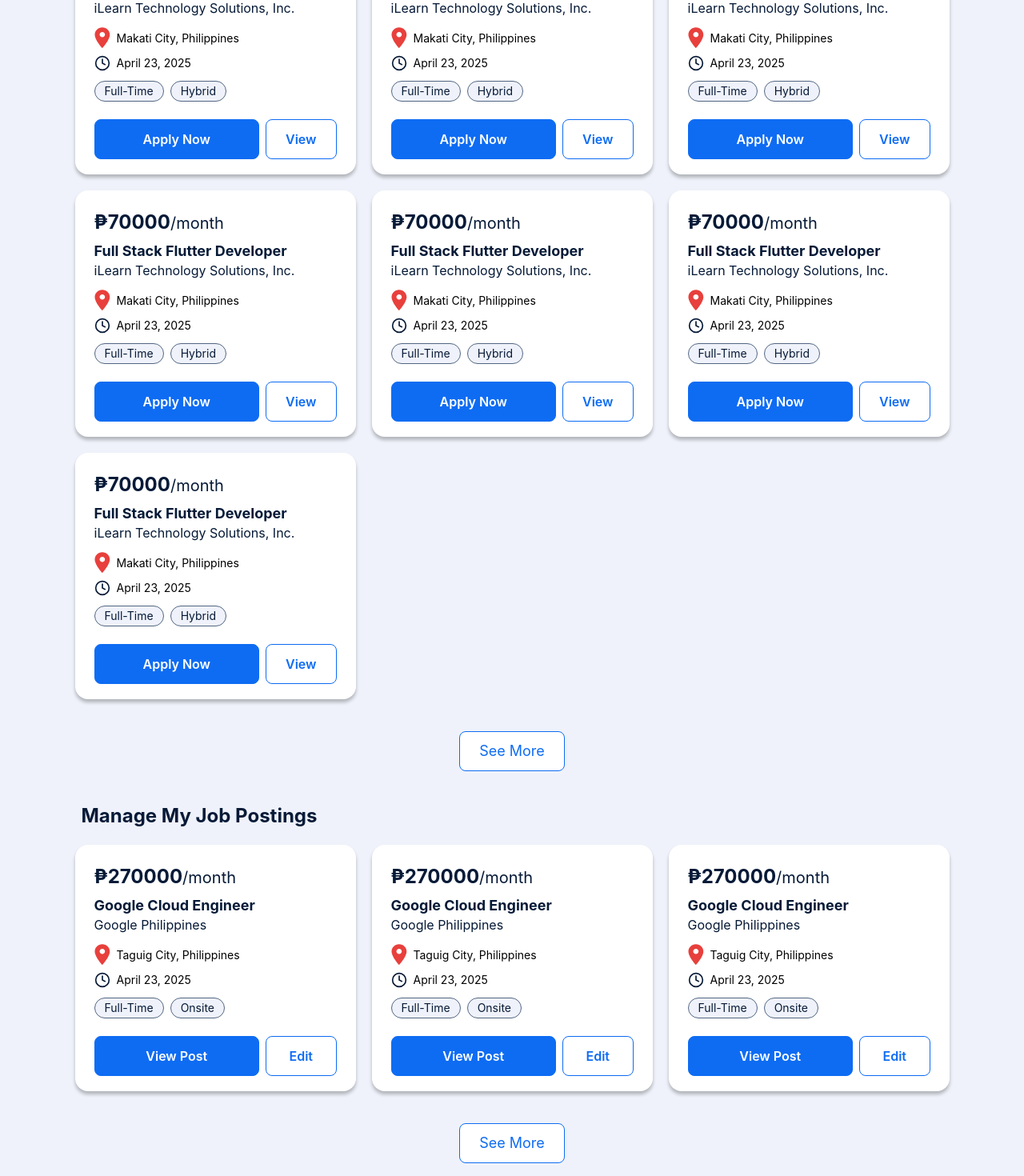
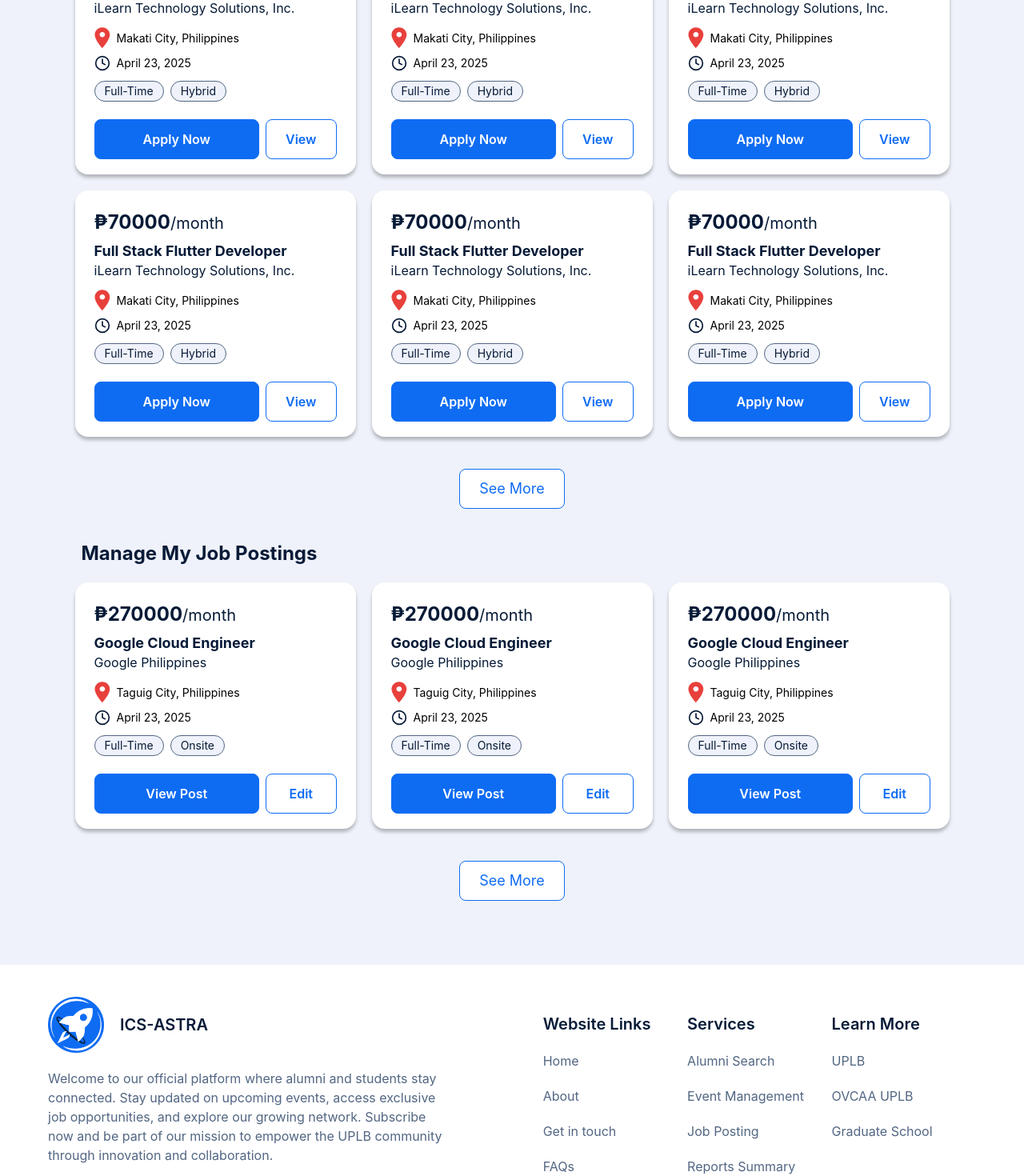
Before and after one commit to fofajardo/cmsc128-ics-astra, a Next.js app: page /jobs in a window 1280 px wide. Shown: the part 1000-2470 px from the top of the page at 80% size. Built offline with nearby package versions, Linux system fonts and the light colour scheme.

Commit message:
feat: jobs pagination

```diff
--- a/app/(home)/jobs/dummy.js
+++ b/app/(home)/jobs/dummy.js
@@ -1,14 +1,16 @@
-const jobs = [
+const dummyJobs = [
     { job_id: 0, salary: 70000, job_title: "Full Stack Flutter Developer", company_name: "iLearn Technology Solutions, Inc.", location: "Makati City, Philippines", expires_at: new Date(), employment_type: "Full-Time", location_type: "Hybrid", apply_link: "https://amis.uplb.edu.ph/" },
     { job_id: 1, salary: 70000, job_title: "Full Stack Flutter Developer", company_name: "iLearn Technology Solutions, Inc.", location: "Makati City, Philippines", expires_at: new Date(), employment_type: "Full-Time", location_type: "Hybrid", apply_link: "https://amis.uplb.edu.ph/" },
     { job_id: 2, salary: 70000, job_title: "Full Stack Flutter Developer", company_name: "iLearn Technology Solutions, Inc.", location: "Makati City, Philippines", expires_at: new Date(), employment_type: "Full-Time", location_type: "Hybrid", apply_link: "https://amis.uplb.edu.ph/" },
     { job_id: 3, salary: 70000, job_title: "Full Stack Flutter Developer", company_name: "iLearn Technology Solutions, Inc.", location: "Makati City, Philippines", expires_at: new Date(), employment_type: "Full-Time", location_type: "Hybrid", apply_link: "https://amis.uplb.edu.ph/" },
     { job_id: 4, salary: 70000, job_title: "Full Stack Flutter Developer", company_name: "iLearn Technology Solutions, Inc.", location: "Makati City, Philippines", expires_at: new Date(), employment_type: "Full-Time", location_type: "Hybrid", apply_link: "https://amis.uplb.edu.ph/" },
     { job_id: 5, salary: 70000, job_title: "Full Stack Flutter Developer", company_name: "iLearn Technology Solutions, Inc.", location: "Makati City, Philippines", expires_at: new Date(), employment_type: "Full-Time", location_type: "Hybrid", apply_link: "https://amis.uplb.edu.ph/" },
-    { job_id: 6, salary: 70000, job_title: "Full Stack Flutter Developer", company_name: "iLearn Technology Solutions, Inc.", location: "Makati City, Philippines", expires_at: new Date(), employment_type: "Full-Time", location_type: "Hybrid", apply_link: "https://amis.uplb.edu.ph/" }
+    { job_id: 6, salary: 70000, job_title: "Full Stack Flutter Developer", company_name: "iLearn Technology Solutions, Inc.", location: "Makati City, Philippines", expires_at: new Date(), employment_type: "Full-Time", location_type: "Hybrid", apply_link: "https://amis.uplb.edu.ph/" },
+    { job_id: 7, salary: 70000, job_title: "Full Stack Flutter Developer", company_name: "iLearn Technology Solutions, Inc.", location: "Makati City, Philippines", expires_at: new Date(), employment_type: "Full-Time", location_type: "Hybrid", apply_link: "https://amis.uplb.edu.ph/" },
+    { job_id: 8, salary: 70000, job_title: "Full Stack Flutter Developer", company_name: "iLearn Technology Solutions, Inc.", location: "Makati City, Philippines", expires_at: new Date(), employment_type: "Full-Time", location_type: "Hybrid", apply_link: "https://amis.uplb.edu.ph/" }
   ];
 
-const myJobs = [
+const dummyMyJobs = [
     { job_id: 0, salary: 270000, job_title: "Google Cloud Engineer", company_name: "Google Philippines", location: "Taguig City, Philippines", expires_at: new Date(), employment_type: "Full-Time", location_type: "Onsite" },
     { job_id: 1, salary: 270000, job_title: "Google Cloud Engineer", company_name: "Google Philippines", location: "Taguig City, Philippines", expires_at: new Date(), employment_type: "Full-Time", location_type: "Onsite" },
     { job_id: 2, salary: 270000, job_title: "Google Cloud Engineer", company_name: "Google Philippines", location: "Taguig City, Philippines", expires_at: new Date(), employment_type: "Full-Time", location_type: "Onsite" }
@@ -71,4 +73,4 @@ const locationTypeOptions = [
     {value: "hybrid", label: "Hybrid"}
 ]
 
-export {job, jobs, myJobs, filters, jobTypeOptions, statusOptions, locationTypeOptions};
+export {job, dummyJobs, dummyMyJobs, filters, jobTypeOptions, statusOptions, locationTypeOptions};
--- a/app/(home)/jobs/page.js
+++ b/app/(home)/jobs/page.js
@@ -1,12 +1,28 @@
+'use client';
+
 import HiringPrompt from "../../components/jobs/hiringPrompt";
 import JobCard from "../../components/jobs/jobCard";
 import JobEditCard from "../../components/jobs/jobEditCard";
 import SearchBar from "../../components/jobs/search";
 import Filter from "../../components/jobs/filters";
 import Image from "next/image";
-import {jobs, myJobs, filters} from './dummy'
+import {dummyJobs, dummyMyJobs, filters} from './dummy'
+import { useState, useEffect } from 'react';
 
 export default function JobsPage() {
+    const [jobs, setJobs] = useState(dummyJobs);
+    const [myJobs, setMyJobs] = useState(dummyMyJobs);
+    const [jobCards, setJobCards] = useState(6); // limit / no. of cards to show
+    const [myJobCards, setMyJobCards] = useState(6); // limit / no. of cards owned to show
+    const CARDS_PER_CLICK = 6;
+
+    useEffect(() => {
+    // fetch jobs logic here whenever See More component is clicked
+
+    // fetch myJobs logic here whenever See More component is clicked
+
+    }, [jobCards, myJobCards])
+
     return (
     <div className="overflow-hidden py-10 bg-astratintedwhite w-full flex flex-col items-center">
 
@@ -24,27 +40,33 @@ export default function JobsPage() {
 
       <Filter/>
 
-      <div className="grid grid-cols-[351px] lg:grid-cols-[351px_351px_351px] md:grid-cols-[351px_351px] gap-5 justify-items-center justify-center mx-30">
-      <h1 className="text-astrablack font-bold text-2xl ml-2 lg:col-span-3 md:col-span-2 justify-self-start">Recommended Jobs</h1>
-        {jobs.length == 0 ? <Image src="/jobs/empty.png" width={362} height={449} alt='empty' className="shrink-0 col-span-3"/> : jobs.map((job) => {
-          return (
-            <JobCard key={job.job_id} job={job}/>
-        )})}
-      </div>
+      {jobs.length == 0 ? <Image src="/jobs/empty.png" width={181} height={224} alt='empty' className="shrink-0 col-span-3"/>
+      : <div className="grid grid-cols-[351px] lg:grid-cols-[351px_351px_351px] md:grid-cols-[351px_351px] gap-5 justify-items-center justify-center mx-30">
+          <h1 className="text-astrablack font-bold text-2xl ml-2 lg:col-span-3 md:col-span-2 justify-self-start">Recommended Jobs</h1>
+            {jobs.slice(0,jobCards).map((job) => {
+              return (
+                <JobCard key={job.job_id} job={job}/>
+            )})}
+        </div>
+      }
 
-      {jobs.length == 0 ? <></> : <button className="my-10 hover:scale-none hover:text-astrawhite border-1 border-astraprimary text-lg rounded-lg relative flex h-[50px] w-33 items-center justify-center overflow-hidden bg-astrawhite text-astraprimary transition-all before:absolute before:h-0 before:w-0 before:rounded-full before:bg-astraprimary before:text-astraprimary before:duration-500 before:ease-out hover:before:h-56 hover:before:w-56">
+      {jobs.length == 0 ? <></> : <button onClick={()=>setJobCards((prev)=>prev + CARDS_PER_CLICK)} className="my-10 hover:scale-none hover:text-astrawhite border-1 border-astraprimary text-lg rounded-lg relative flex h-[50px] w-33 items-center justify-center overflow-hidden bg-astrawhite text-astraprimary transition-all before:absolute before:h-0 before:w-0 before:rounded-full before:bg-astraprimary before:text-astraprimary before:duration-500 before:ease-out hover:before:h-56 hover:before:w-56">
         <span className="relative z-10">See More</span>
       </button>}
+
+      {myJobs.length == 0 ? <></> : <>
       <div className="grid grid-cols-[351px] lg:grid-cols-[351px_351px_351px] md:grid-cols-[351px_351px] gap-5 justify-items-center justify-center mx-30">
       <h1 className="text-astrablack font-bold text-2xl ml-2 lg:col-span-3 md:col-span-2 justify-self-start">Manage My Job Postings</h1>
-        {myJobs.map((job) => {
+         {myJobs.slice(0, myJobCards).map((job) => {
           return (
             <JobEditCard key={job.job_id} job={job}/>
         )})}
       </div>
 
-      <button className="my-10 hover:scale-none hover:text-astrawhite border-1 border-astraprimary text-lg rounded-lg relative flex h-[50px] w-33 items-center justify-center overflow-hidden bg-astrawhite text-astraprimary transition-all before:absolute before:h-0 before:w-0 before:rounded-full before:bg-astraprimary before:text-astraprimary before:duration-500 before:ease-out hover:before:h-56 hover:before:w-56">
+
+      <button onClick={()=>setMyJobCards((prev) => prev + CARDS_PER_CLICK)} className="my-10 hover:scale-none hover:text-astrawhite border-1 border-astraprimary text-lg rounded-lg relative flex h-[50px] w-33 items-center justify-center overflow-hidden bg-astrawhite text-astraprimary transition-all before:absolute before:h-0 before:w-0 before:rounded-full before:bg-astraprimary before:text-astraprimary before:duration-500 before:ease-out hover:before:h-56 hover:before:w-56">
         <span className="relative z-10">See More</span>
-      </button>
+      </button></>
+      }
     </div>
   )}
```
